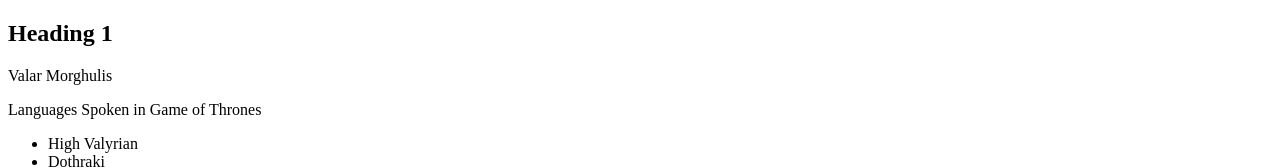
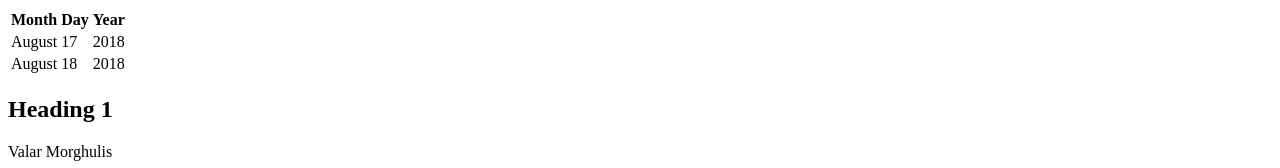
Before and after one commit to jduell12/HTML_Drills, a plain HTML site: page index.html in a window 1280 px wide. Shown: the top 168 px of the page. Drawn offline with Linux system fonts and the light colour scheme.

Commit message:
Added table

```diff
--- a/index.html
+++ b/index.html
@@ -9,6 +9,23 @@
 </head>
 
 <body>
+        <table>
+            <tr>
+                <th>Month</th>
+                <th>Day</th>
+                <th>Year</th>
+            </tr>
+            <tr>
+                <td>August</td>
+                <td>17</td>
+                <td>2018</td>
+            </tr>
+            <tr>
+                <td>August</td>
+                <td>18</td>
+                <td>2018</td>
+            </tr>
+        </table>
     <div>
         <!-- Game of Thrones -->
         <section>
```
